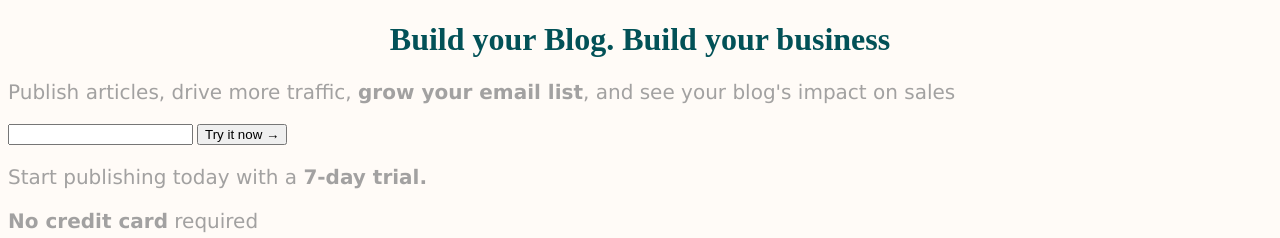
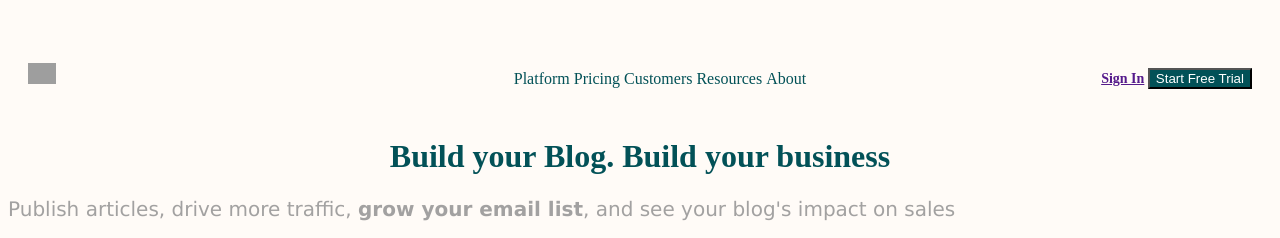
Before and after one commit to juanjosalco/WebDevelpment_BEDU_S1, a plain HTML site: page index.html in a window 1280 px wide. Shown: the top 238 px of the page. Drawn offline with Linux system fonts and the light colour scheme; grey boxes are pictures that could not be loaded.

Commit message:
Sesion 2 Reto 01

```diff
--- a/index.html
+++ b/index.html
@@ -10,6 +10,27 @@
 </head>
 
 <body>
+    <header class="header">
+        <!-- Logo con link a la página principal -->
+        <a href="/"  class="logo">
+            <img src="https://getmatcha.com/wp-content/uploads/2020/01/Icon-green.png" alt="">
+        </a>
+        <!-- Menu de Navegación -->
+        <nav class="navbar">
+            <ul>
+                <li>Platform</li>
+                <li>Pricing</li>
+                <li>Customers</li>
+                <li>Resources</li>
+                <li>About</li>
+            </ul>
+        </nav>
+        <!-- Contenedor de acciones de usuario -->
+        <div class="actions">
+            <a href="">Sign In</a>
+            <button>Start Free Trial</button>
+        </div>
+    </header>
     <h1>Build your Blog. Build your business</h1>
     <!-- <h2>Build your. Build your business</h2>
     <h3>Build your. Build your business</h3>
--- a/styles.css
+++ b/styles.css
@@ -10,3 +10,45 @@ p{
     font-family: Verdana;
     font-size: 20px;
 }
+button{
+    color: #fff;
+    background-color: #025157;
+}
+.header{
+    margin-top: 40px;
+    margin-left: 20px;
+    margin-right: 20px;
+    font-size: 0;
+}
+
+li{
+    display: inline;
+}
+
+.header > *{
+    display: inline-block;
+    font-size: 16px;
+    line-height: 45px;
+    height: 100%;
+    vertical-align: middle;
+}
+
+.logo{
+    width: 15%;;
+}
+.logo > img{
+    width: 15%;
+}
+.navbar{
+    width: 70%;
+    text-align: center;
+    color: #025157;
+    font-weight: 500;
+}
+
+.actions{
+    width: 15%;
+    text-align: right;
+    font-size: 14px;
+    font-weight: 600;
+}
```
